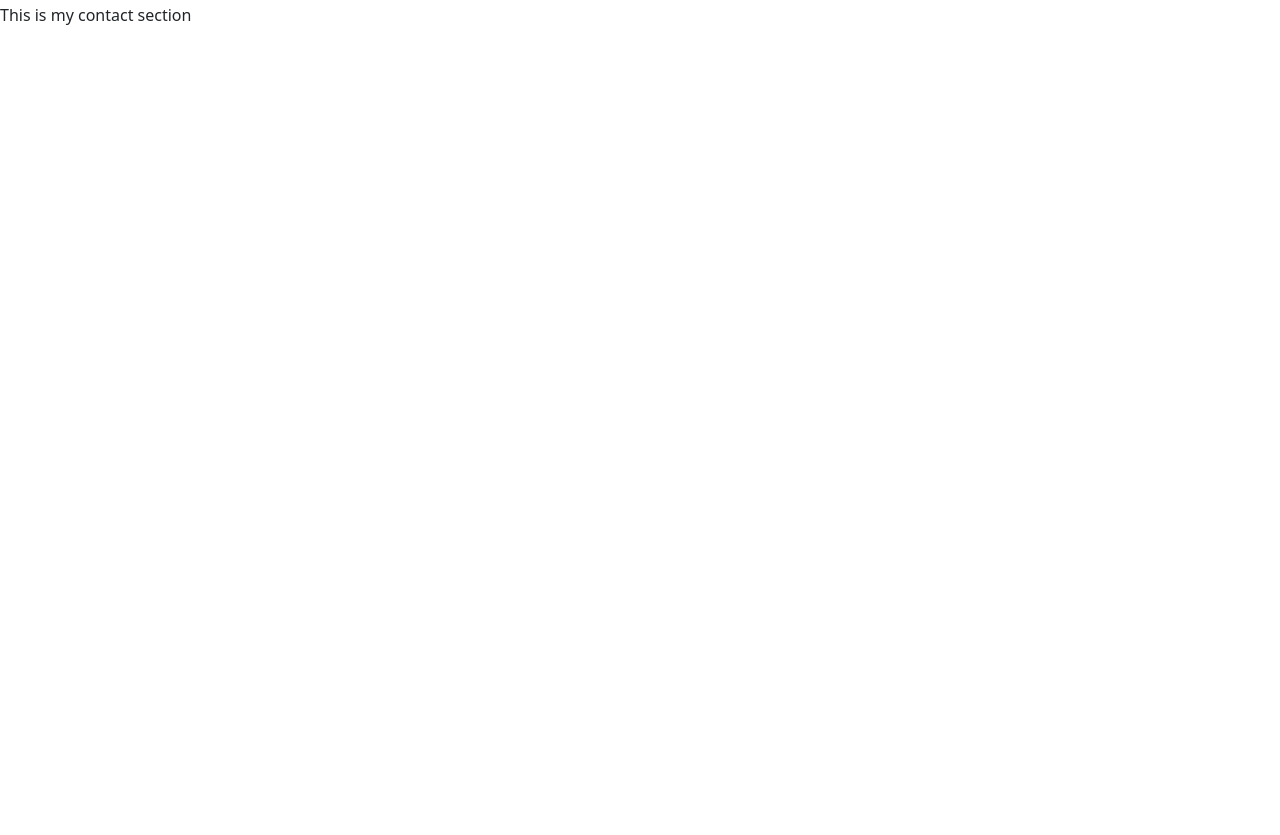
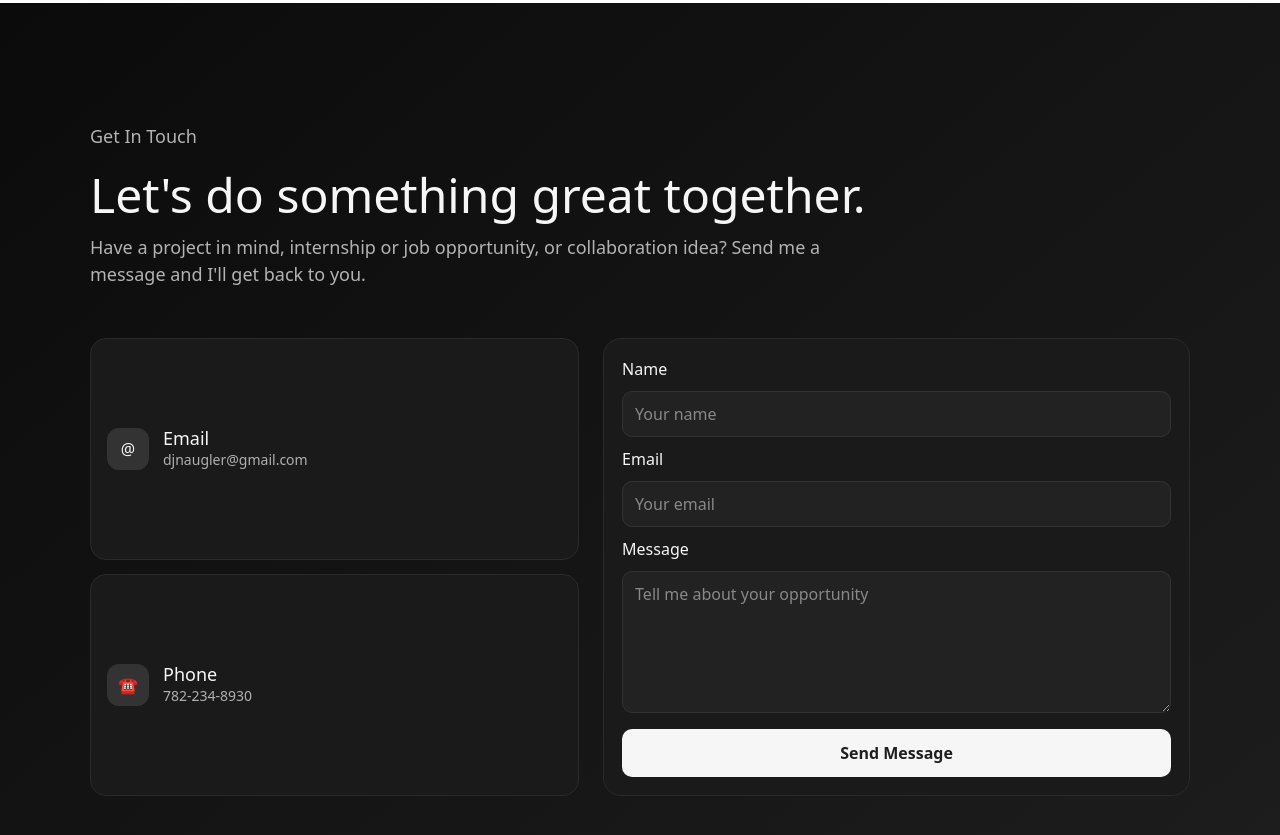
Before and after one commit to DariusNauglerWilliams/Darius-Naugler-Williams-Portfolio, a React (Vite) app in the folder dnw-portfolio/: page / in a window 1280 px wide. Shown: the part 3300-4135 px from the top of the page. Before the commit the page ends 4103 px from the top, so only its background shows below. Built offline with nearby package versions, Linux system fonts and the light colour scheme.

Commit message:
contact done

```diff
--- a/dnw-portfolio/src/contact.jsx
+++ b/dnw-portfolio/src/contact.jsx
@@ -1,18 +1,90 @@
 import React from 'react';
 
 function Contact() {
+  return (
+    <section id="contact" className="contact-section">
 
-    return(
-    <section id="contact" style={{ height: "100vh" }}>
+      <div className="contact-shell">
 
+        <div className="contact-header">
+          <p className="contact-kicker">Get In Touch</p>
 
+          <h2>Let's do something great together.</h2>
 
- <p>This is my contact section</p>
+          <p>
+            Have a project in mind, internship or job opportunity, or collaboration idea?
+            Send me a message and I'll get back to you.
+          </p>
+        </div>
 
+        <div className="contact-grid">
 
+          {/* Left side */}
+          <div className="contact-card-group">
+
+            <a className="contact-card" href="mailto:djnaugler@gmail.com">
+              <span className="contact-icon" aria-hidden="true">@</span>
+              <div>
+                <h3>Email</h3>
+                <p>djnaugler@gmail.com</p>
+              </div>
+            </a>
+
+            <a className="contact-card" href="tel:+17822348930">
+              <span className="contact-icon" aria-hidden="true">&#9742;</span>
+              <div>
+                <h3>Phone</h3>
+                <p>782-234-8930</p>
+              </div>
+            </a>
+
+          </div>
+
+          {/* Right side (form) */}
+          <form
+            className="contact-form"
+            action="mailto:djnaugler@gmail.com"
+            method="post"
+            encType="text/plain"
+          >
+
+            <label htmlFor="name">Name</label>
+            <input
+              id="name"
+              name="name"
+              type="text"
+              placeholder="Your name"
+              required
+            />
+
+            <label htmlFor="email">Email</label>
+            <input
+              id="email"
+              name="email"
+              type="email"
+              placeholder="Your email"
+              required
+            />
+
+            <label htmlFor="message">Message</label>
+            <textarea
+              id="message"
+              name="message"
+              rows="5"
+              placeholder="Tell me about your opportunity"
+              required
+            />
+
+            <button type="submit">Send Message</button>
+
+          </form>
+
+        </div>
+
+      </div>
 
     </section>
-    )
+  );
 }
 
 
--- a/dnw-portfolio/src/index.css
+++ b/dnw-portfolio/src/index.css
@@ -47,3 +47,136 @@ body {
   margin-bottom: 10px;
   line-height: 1.5;
 }
+
+
+
+
+
+
+
+
+/* Contact section */
+.contact-section {
+  min-height: 100vh;
+  padding: 120px 20px 80px;
+  background: linear-gradient(140deg, #0b0b0b, #1d1d1d);
+  color: #f6f6f6;
+}
+
+.contact-shell {
+  max-width: 1100px;
+  margin: auto;
+}
+
+.contact-header {
+  max-width: 800px;
+  margin-bottom: 50px;
+}
+
+.contact-header h2 {
+  margin: 0 0 10px;
+  font-size: 48px;
+}
+
+.contact-header p {
+  font-size: 18px;
+  color: #b3b3b3;
+}
+
+.contact-grid {
+  display: grid;
+  grid-template-columns: 1fr 1.2fr;
+  gap: 24px;
+}
+
+.contact-card-group {
+  display: grid;
+  gap: 14px;
+}
+
+.contact-card {
+  display: flex;
+  align-items: center;
+  gap: 14px;
+  padding: 16px;
+  color: inherit;
+  text-decoration: none;
+  background: #1a1a1a;
+  border: 1px solid #2a2a2a;
+  border-radius: 16px;
+  transition: 0.2s;
+}
+
+.contact-card h3 {
+  font-size: 18px;
+  margin: 0;
+}
+
+.contact-card p {
+  font-size: 14px;
+  margin: 0;
+  color: #b0b0b0;
+}
+
+.contact-card:hover {
+  transform: translateY(-2px);
+  border-color: #ffffff;
+}
+
+.contact-icon {
+  width: 42px;
+  height: 42px;
+  display: flex;
+  align-items: center;
+  justify-content: center;
+  border-radius: 12px;
+  background: #333333;
+}
+
+.contact-form {
+  display: grid;
+  gap: 10px;
+  padding: 18px;
+  background: #1a1a1a;
+  border: 1px solid #2a2a2a;
+  border-radius: 18px;
+}
+
+.contact-form input,
+.contact-form textarea {
+  width: 100%;
+  padding: 10px 12px;
+  font-size: 16px;
+  border-radius: 10px;
+  border: 1px solid #333333;
+  background: #222222;
+  color: #ffffff;
+}
+
+.contact-form input::placeholder,
+.contact-form textarea::placeholder {
+  color: #888888;
+}
+
+.contact-form button {
+  margin-top: 6px;
+  padding: 12px;
+  font-size: 16px;
+  border: none;
+  border-radius: 10px;
+  background: #f6f6f6;
+  color: #1f1f1f;
+  font-weight: 700;
+  cursor: pointer;
+}
+
+/* Responsive */
+@media (max-width: 900px) {
+  .contact-grid {
+    grid-template-columns: 1fr;
+  }
+
+  .contact-section {
+    padding-top: 100px;
+  }
+}
```
